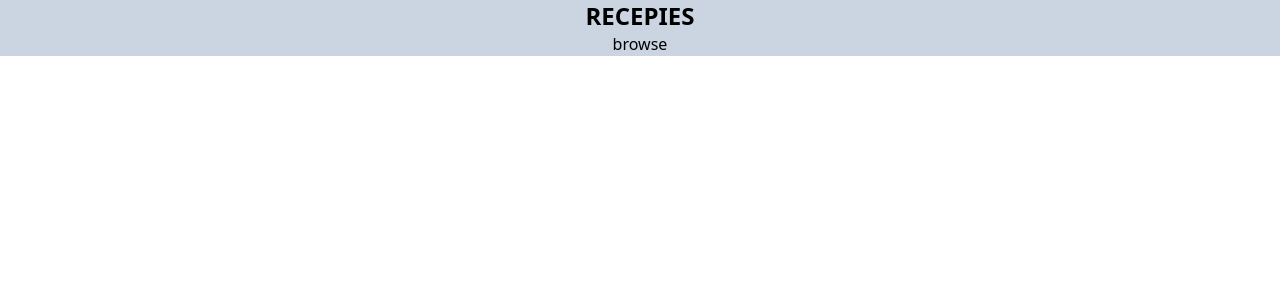
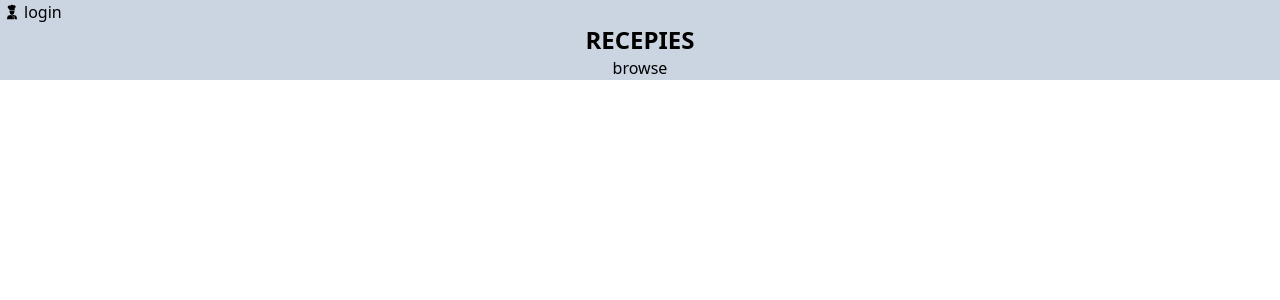
Before and after one commit to fs314/RecepiesApp, a React (Create React App) app in the folder ui/: page / in a window 1280 px wide. Shown: the top 300 px of the page. Built offline with nearby package versions, Linux system fonts and the light colour scheme.

Commit message:
add ui for logout func

```diff
--- a/ui/package.json
+++ b/ui/package.json
@@ -9,6 +9,7 @@
     "dotenv": "^16.0.1",
     "react": "^18.1.0",
     "react-dom": "^18.1.0",
+    "react-icons": "^4.7.1",
     "react-router-dom": "^6.6.1",
     "react-scripts": "5.0.1",
     "web-vitals": "^2.1.4"
--- a/ui/src/components/Header.tsx
+++ b/ui/src/components/Header.tsx
@@ -1,11 +1,35 @@
 import React from "react";
+import { GiCook } from "react-icons/gi";
 import { Link } from "react-router-dom";
+import useAuth from "../context/useAuth";
 
 const headerLinks: string[] = ["/browse"];
 
 const Header = () => {
+  const { auth } = useAuth();
+
   return (
     <div className="bg-slate-300">
+      <div className="flex flex-row align-center">
+        <div className="p-1">
+          <GiCook />
+        </div>
+        {auth?.user ? (
+          <div className="flex flex-row align-center">
+            <p>{`${auth.user} | `}</p>
+            <p
+              onClick={() => {
+                console.log("log out here");
+              }}
+              className="underline"
+            >
+              logout
+            </p>
+          </div>
+        ) : (
+          <Link to="/login">login</Link>
+        )}
+      </div>
       <div>
         <p className="flex justify-center text-2xl font-semibold">RECEPIES</p>
       </div>
--- a/ui/src/pages/Home.tsx
+++ /dev/null
@@ -1,7 +0,0 @@
-import React from "react";
-
-const Home = () => {
-  return <div>HOME</div>;
-};
-
-export default Home;
--- a/ui/src/pages/Pages.tsx
+++ /dev/null
@@ -1,12 +0,0 @@
-import React from "react";
-import Home from "./Home";
-
-const Pages = () => {
-  return (
-    <div className="text-3xl font-bold underline">
-      <Home></Home>
-    </div>
-  );
-};
-
-export default Pages;
```
Also changed, not shown: 2 other files (tests, documents, lock files or other folders).
